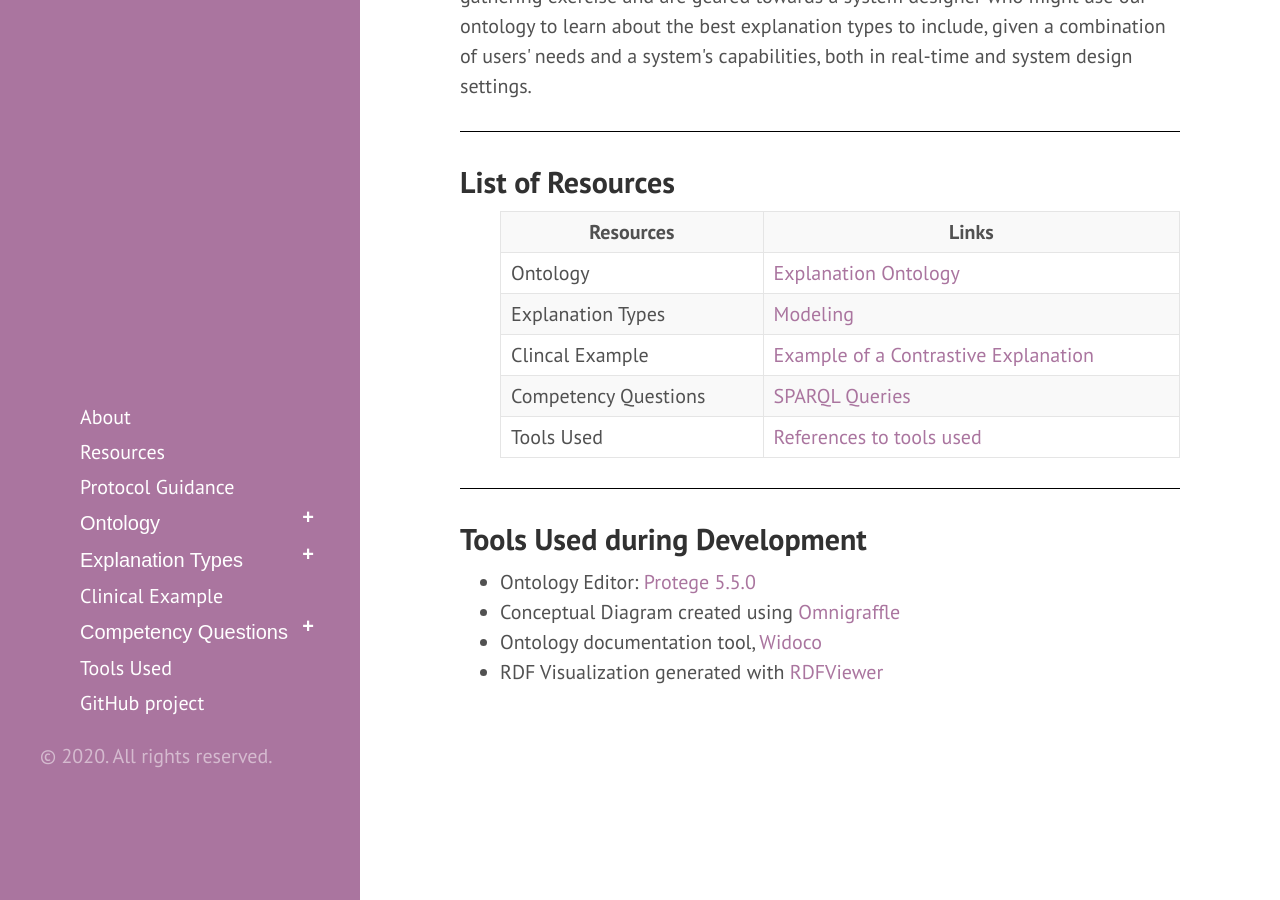
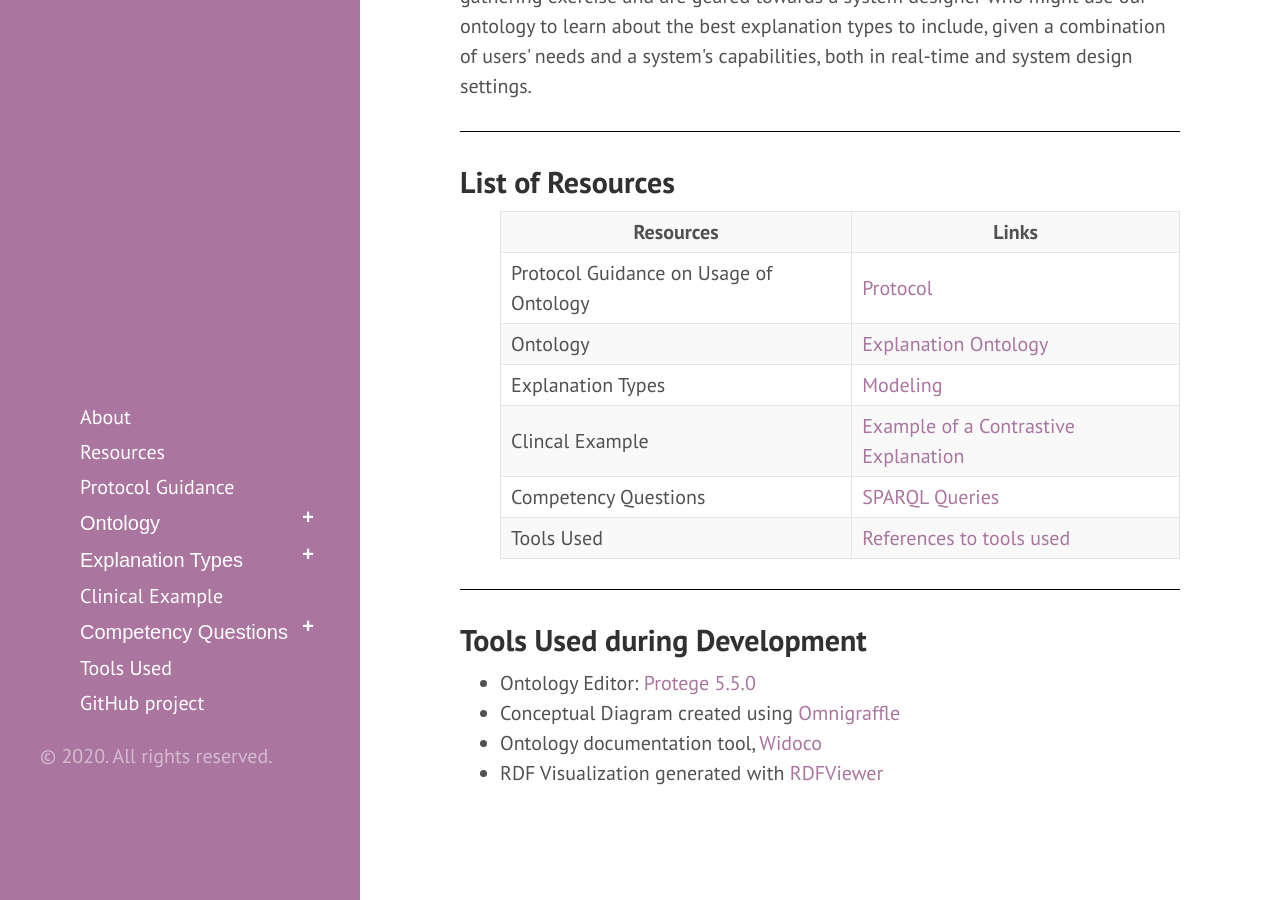
Before and after one commit to tetherless-world/explanation-ontology, a Jekyll site: the page built from index.md, in a window 1280 px wide and 900 px high, scrolled down 1170 px. Built offline with Jekyll 4.4.1, drawn with Linux system fonts in a browser that asks for light colours; our own code applies the rules of GitHub Pages for plain Markdown files; Markdown is read by kramdown in place of the engine named in the settings.

Commit message:
Update index.md

```diff
--- a/index.md
+++ b/index.md
@@ -37,6 +37,10 @@ title: Explanation Ontology: A Model of Explanations for User-Centered AI
     <tr>
     <th>Resources</th>
     <th>Links</th>
+  </tr>
+   <tr>
+    <td>Protocol Guidance on Usage of Ontology</td>
+    <td><a href="protocol">Protocol</a> </td>
   </tr>
   <tr>
     <td>Ontology</td>
```
